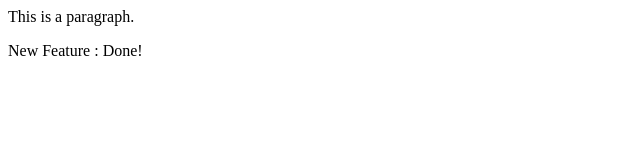
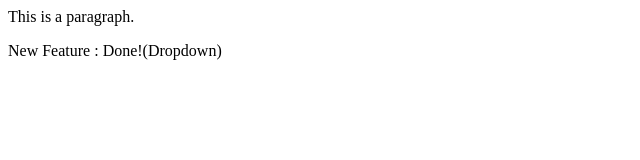
Before and after one commit to DivyarajSunva/localRepo, a plain HTML site: page index.html in a window 1280 px wide. Shown: the full height of the page, 0-640 px from the left. Drawn offline with Linux system fonts and the light colour scheme.

Commit message:
Add Dropdown

```diff
--- a/index.html
+++ b/index.html
@@ -1,2 +1,2 @@
 <p>This is a paragraph.</p>
-<p>New Feature : Done!</p>
+<p>New Feature : Done!(Dropdown)</p>
```
